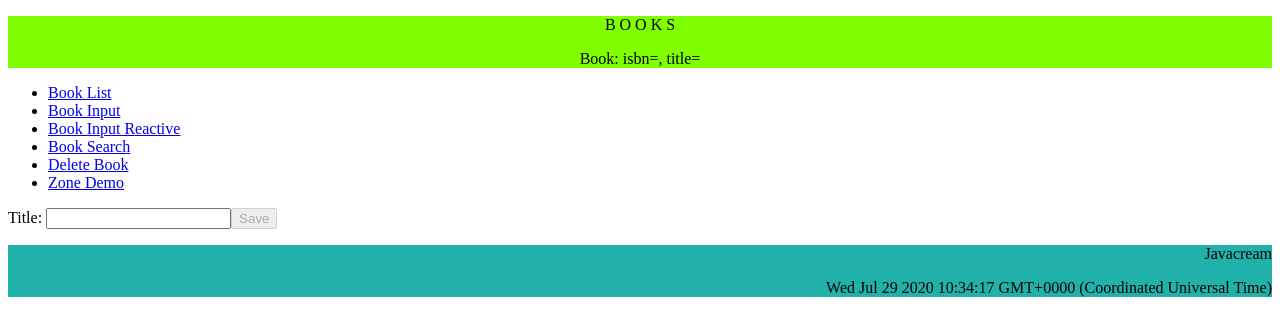
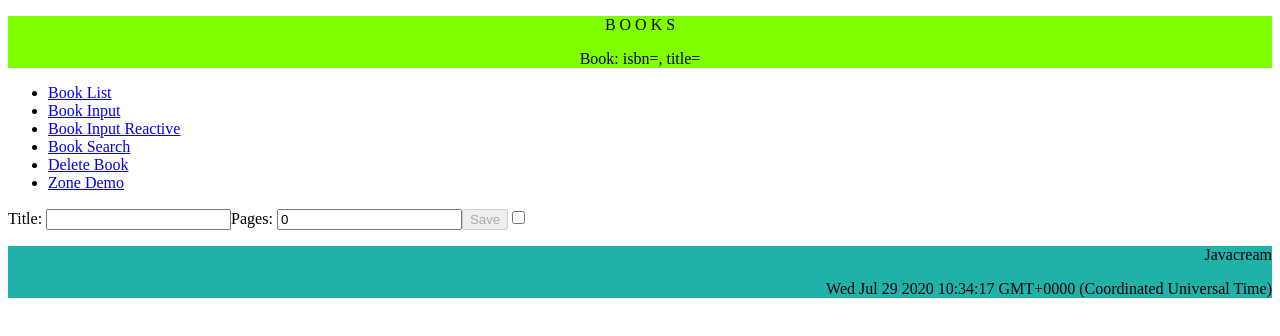
Before and after one commit to Javacream/org.javacream.training.angular, an Angular app in the folder training/: page /input-reactive in a window 1280 px wide. Shown: the top 336 px of the page. Built offline with nearby package versions, Linux system fonts and the light colour scheme.

Commit message:
implement simple validation

```diff
--- a/training/src/app/books/components/book-input-reactive/book-input-reactive.component.html
+++ b/training/src/app/books/components/book-input-reactive/book-input-reactive.component.html
@@ -1,6 +1,10 @@
 <form [formGroup]="bookForm" (ngSubmit)="save()">
     <label>Title:
-      <input type="text" formControlName="title">
+      <input type="text" formControlName="title" name="title">
+    </label>
+    <label>Pages:
+      <input type="text" formControlName="pages">
     </label>
     <button type="submit" [disabled]="!bookForm.valid">Save</button>
+    <input type="checkbox" (click)="toggleFormValidation()">
 </form>
--- a/training/src/app/books/components/book-input-reactive/book-input-reactive.component.ts
+++ b/training/src/app/books/components/book-input-reactive/book-input-reactive.component.ts
@@ -1,25 +1,38 @@
 import { Component, OnInit} from '@angular/core';
 import {FormGroup, FormControl, Validators} from '@angular/forms'
 import { BooksService } from '../../services/books.service';
+import {validateBook} from '../../validators/books-validators'
 @Component({
   selector: 'app-book-input-reactive',
   templateUrl: './book-input-reactive.component.html',
   styleUrls: ['./book-input-reactive.component.css']
 })
 export class BookInputReactiveComponent implements OnInit {
+  validateForm = false
+  constructor(readonly booksService:BooksService) { }
+  bookForm: FormGroup
+  ngOnInit(): void {
+  this.bookForm = new FormGroup(
+    {
+      title: new FormControl('', Validators.compose([Validators.required, Validators.minLength(2)])),
+      pages: new FormControl(0, Validators.compose([Validators.required, Validators.min(1)])),
 
-  constructor(readonly booksService:BooksService) { }
-
-  ngOnInit(): void {
+    });
   }
-  bookForm = new FormGroup(
-    {
-      title: new FormControl('', Validators.compose([Validators.required, Validators.minLength(2)]))
-    }
-  );
   save(){
     let title = this.bookForm.value.title
     this.booksService.create(title)
  }
 
+ toggleFormValidation(){
+  if (this.validateForm){
+    this.bookForm.setValidators(validateBook)
+  }else{
+    this.bookForm.setValidators(Validators.nullValidator)
+  }
+  this.validateForm = !this.validateForm;
+  this.bookForm.updateValueAndValidity()
+
 }
+
+}
--- /dev/null
+++ b/training/src/app/books/validators/books-validators.ts
@@ -0,0 +1,11 @@
+import { FormGroup, FormControl } from '@angular/forms';
+
+export function validateBook(g: FormGroup) {
+    const title:string  = g.value.title
+    const pages:number  = g.value.pages
+    if (pages<title.length){
+
+        return {description: "invalid title/pages", valid:false}
+    }
+
+}
```
